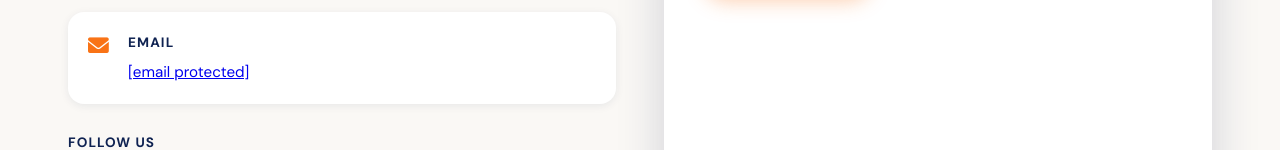
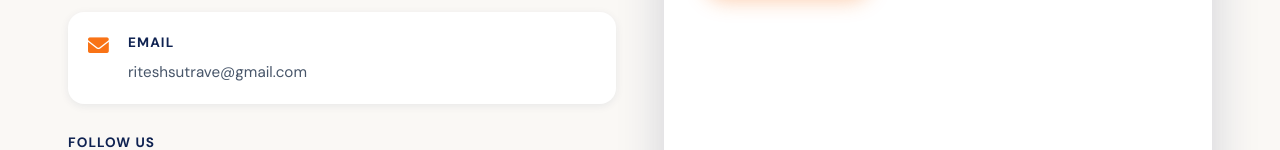
Before and after one commit to riteshsutrave-web/drsutravemindcare, a plain HTML site: page index.html in a window 1280 px wide. Shown: the part 7149-7299 px from the top of the page. Drawn offline with nearby package versions, Linux system fonts and the light colour scheme.

Commit message:
email update

```diff
--- a/index.html
+++ b/index.html
@@ -461,7 +461,7 @@
                         <i class="fas fa-envelope"></i>
                         <div>
                             <h4>Email</h4>
-                            <p><a href="/cdn-cgi/l/email-protection" class="__cf_email__" data-cfemail="a2d0cbd6c7d1cad1d7d6d0c3d4c7e2c5cfc3cbce8cc1cdcf">[email&#160;protected]</a></p>
+                            <p>riteshsutrave@gmail.com</p>
                         </div>
                     </div>
                     <div class="social-links">
```
